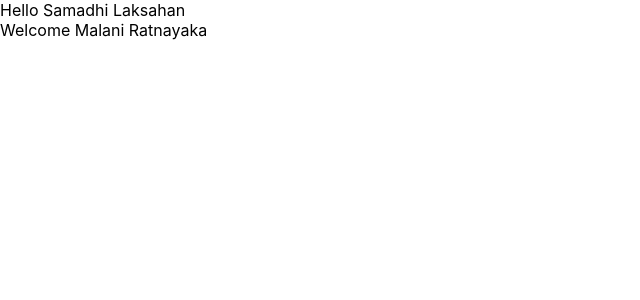
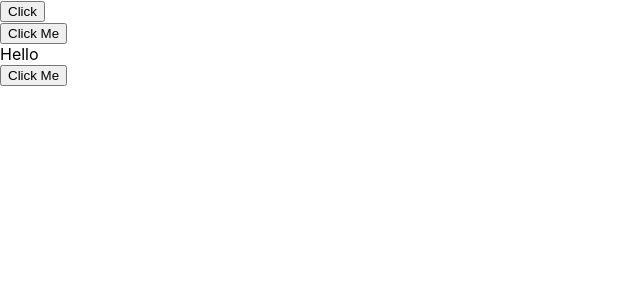
Before and after one commit to mytute/react-test, a React (Create React App) app in the folder hello-world/: page / in a window 1280 px wide. Shown: the top 300 px of the page, without its empty margins (0-640 px from the left). Built offline with nearby package versions, Linux system fonts and the light colour scheme.

Commit message:
add test

```diff
--- a/hello-world/src/App.js
+++ b/hello-world/src/App.js
@@ -1,12 +1,14 @@
 import './App.css';
-import Greet from './components/Greet';
-import Welcome from './components/Welcome';
+import FunctionClick from './components/FunctionClick';
+import ClassClick from './components/ClassClick';
+import EvenBind from './components/EvenBind';
 
 function App() {
   return (
     <div>
-      <Greet firstName='Samadhi' lastName='Laksahan' />
-      <Welcome firstName='Malani' lastName='Ratnayaka' />
+      <FunctionClick/>
+      <ClassClick/>
+      <EvenBind/>
     </div>
   );
 }
--- /dev/null
+++ b/hello-world/src/components/ClassClick.js
@@ -0,0 +1,16 @@
+import React, { Component } from "react";
+
+class ClassClick extends Component {
+  clickHandler() {
+    console.log('button click');
+  }
+  render() {
+    return (
+      <div>
+        <button onClick={this.clickHandler}>Click Me</button>
+      </div>
+    );
+  }
+}
+
+export default ClassClick;
--- /dev/null
+++ b/hello-world/src/components/EvenBind.js
@@ -0,0 +1,26 @@
+import React, { Component } from "react";
+
+class EvenBind extends Component {
+  constructor(props) {
+    super(props);
+
+    this.state = {
+      message: "Hello",
+    };
+    this.clickHandler = this.clickHandler.bind(this);
+  }
+
+  clickHandler() {
+    this.setState({ message: "Goodbye!" });
+  }
+  render() {
+    return (
+      <div>
+        <div>{this.state.message}</div>
+        <button onClick={this.clickHandler}>Click Me</button>
+      </div>
+    );
+  }
+}
+
+export default EvenBind;
--- /dev/null
+++ b/hello-world/src/components/FunctionClick.js
@@ -0,0 +1,15 @@
+import React from 'react';
+
+const FunctionClick = () => {
+
+  const clickHandler = () =>{
+    console.log('button click')
+  }
+  return (
+    <div>
+        <button onClick={clickHandler}>Click</button>
+    </div>
+  )
+}
+
+export default FunctionClick;
--- a/hello-world/src/components/Greet.js
+++ /dev/null
@@ -1,12 +0,0 @@
-import React from 'react';
-
-const Greet = (props) => {
-
-  return (
-    <>
-      <div>Hello {props.firstName} {props.lastName}</div>
-    </>
-  )
-}
-
-export default Greet;
--- a/hello-world/src/components/Welcome.js
+++ /dev/null
@@ -1,12 +0,0 @@
-import React, { Component } from 'react';
-
-export class Welcome extends Component {
-
-  render() {
-    return (
-      <div>Welcome {this.props.firstName} {this.props.lastName}</div>
-    )
-  }
-}
-
-export default Welcome;
```
Also changed, not shown: 1 other file (tests, documents, lock files or other folders).
